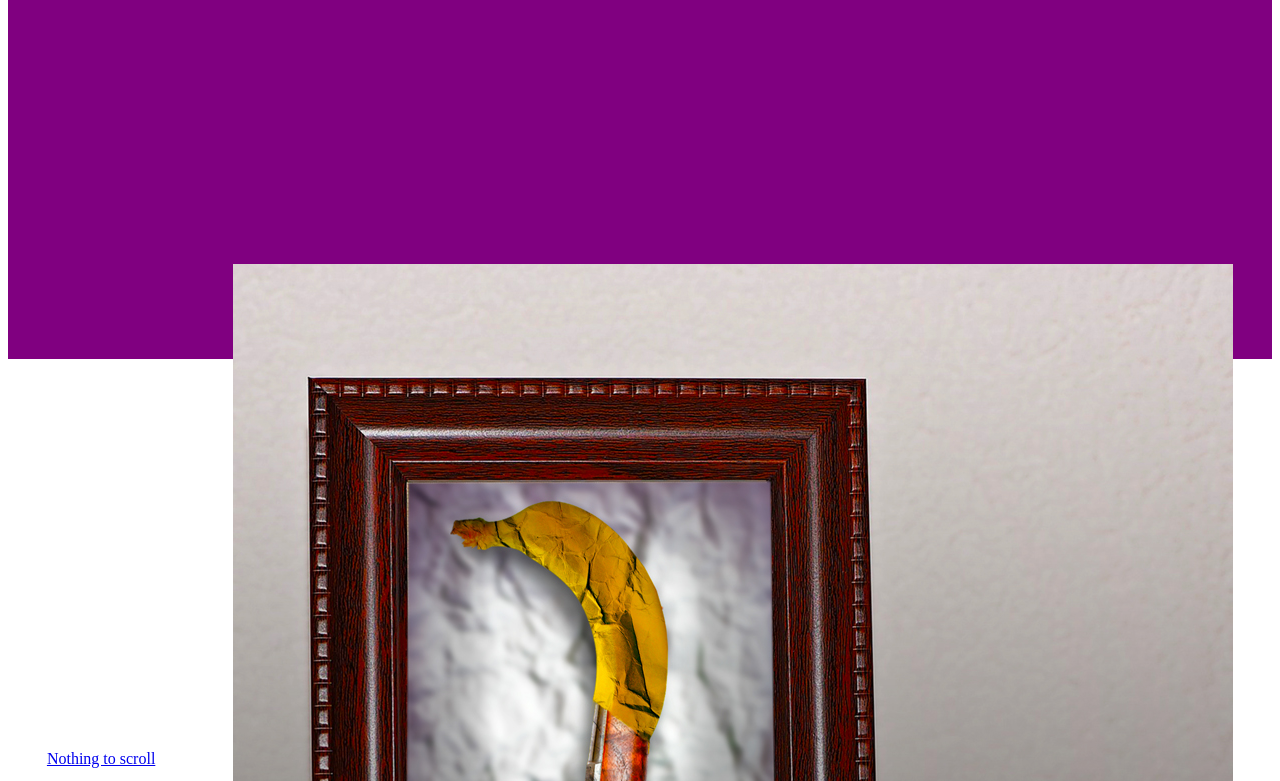
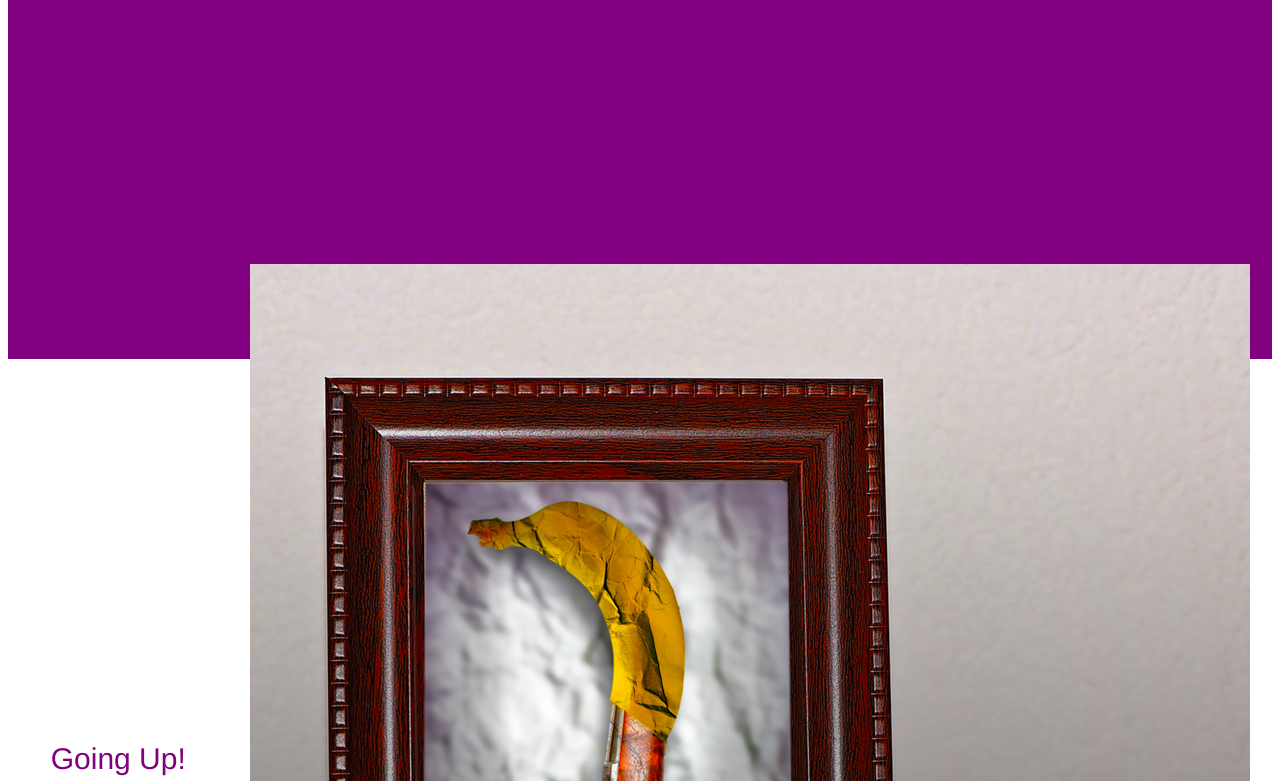
Before and after one commit to ZamCybermage/scroll-effect-javascript, a plain HTML site: page index.html in a window 1280 px wide. Shown: the part 449-1230 px from the top of the page. Drawn offline with Linux system fonts and the light colour scheme.

Commit message:
Files updated

```diff
--- a/css/style.css
+++ b/css/style.css
@@ -1,6 +1,12 @@
 
 
 /* ===============Styling for Document================= */
+
+body{
+  font-family: "helvetica", sans-serif;
+}
+
+
 
 
 .container-1{
@@ -18,3 +24,28 @@
   justify-content: space-around;
   align-items: center;
 }
+
+.link-1, .link-2{
+  text-decoration: none;
+  font-size: 30px;
+  color:  purple;
+  border: 1px solid #fff;
+ -webkit-border-radius: 5px;
+ -moz-border-radius: 5px;
+  border-radius: 5px;
+  padding: 20px;
+}
+
+
+.link-1:hover{
+  background-color: #009900;
+}
+
+
+.link-1:link, .link-2:link{
+  color: purple;
+}
+
+.link-1:visited{
+  color: #fff;
+}
--- a/index.html
+++ b/index.html
@@ -15,7 +15,7 @@
     </div>
 
     <div class="container-2">
-      <a href="#" class="link-2">Nothing to scroll</a>
+      <a href="#" class="link-2">Going Up!</a>
       <img src="img/Dead-Man-Banana-framed.jpg" alt="Banana Gun">
     </div>
 
```
